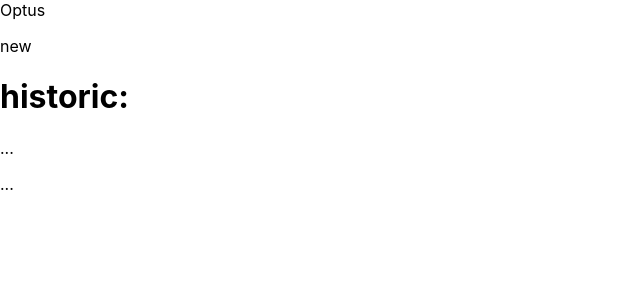
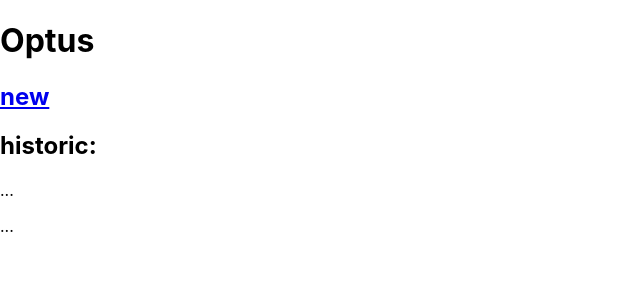
Before and after one commit to moisesfdasilva/optus-web-chatbot, a React (Create React App) app in the folder frontend/: page /transition in a window 1280 px wide. Shown: the top 300 px of the page, without its empty margins (0-640 px from the left). Built offline with nearby package versions, Linux system fonts and the light colour scheme.

Commit message:
feat: criado o link da página Transition para página Chat.

```diff
--- a/frontend/src/pages/chat.jsx
+++ b/frontend/src/pages/chat.jsx
@@ -31,7 +31,9 @@
 
   return (
     <>
-      <header>Optus</header>
+      <header>
+        <h1>Optus</h1>
+      </header>
 
       <main>
         { messages.map((msg, index) => (
--- a/frontend/src/pages/login.jsx
+++ b/frontend/src/pages/login.jsx
@@ -39,6 +39,10 @@
   }
 
   return (
+    <>
+      <header>
+        <h1>Optus</h1>
+      </header>
       <main>
         <form>
           <label htmlFor="username">
@@ -72,6 +76,7 @@
           { inputLogin.userNotFound && <p>Incorrect username or password.</p> }
         </div>
       </main>
+    </>
   );
 }
 
--- a/frontend/src/pages/transition.jsx
+++ b/frontend/src/pages/transition.jsx
@@ -1,14 +1,21 @@
 import React from 'react';
+import { Link } from 'react-router-dom';
 
 function Transition() {
   return (
-    <div>
-      <header>Optus</header>
-      <p>new</p>
-      <h1>historic:</h1>
-      <p>...</p>
-      <p>...</p>
-    </div>
+    <>
+      <header>
+        <h1>Optus</h1>
+      </header>
+      <main>
+        <Link to="/chat">
+          <h2>new</h2>
+        </Link>
+        <h2>historic:</h2>
+        <p>...</p>
+        <p>...</p>
+      </main>
+    </>
   );
 }
 
```
Lines whose indentation alone changed are shown as unchanged.
